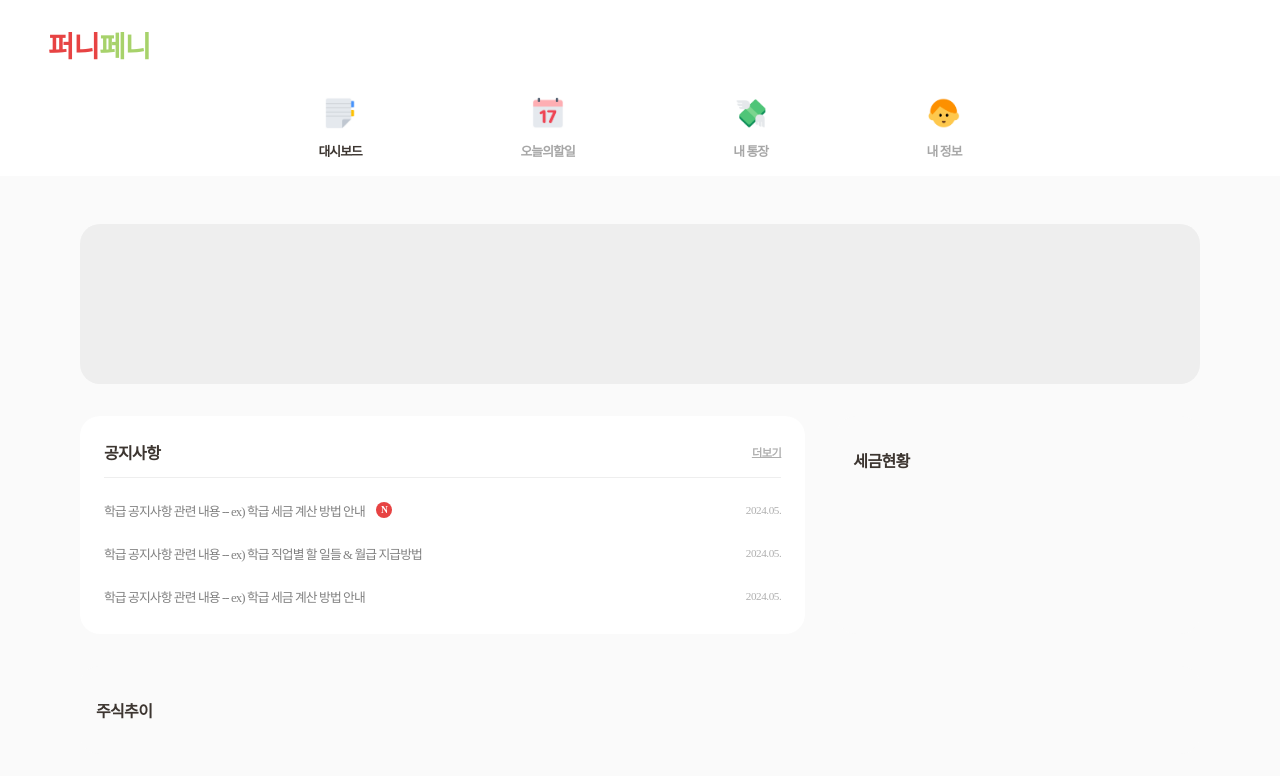
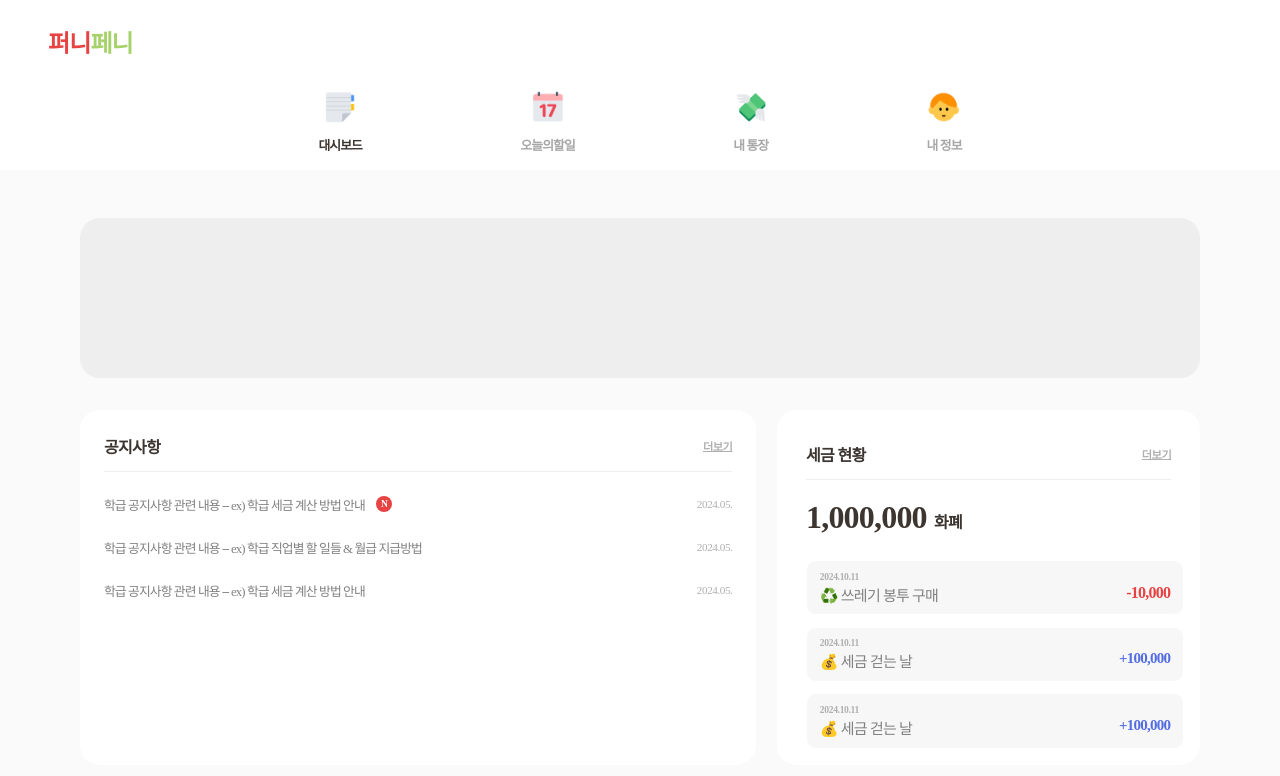
Before and after one commit to davin11992/fp_vercel, a React (Create React App) app: page /dashboard in a window 1280 px wide. Shown: the top 776 px of the page. Built offline with nearby package versions, Linux system fonts and the light colour scheme.

Commit message:
[Feature] finance-box created

```diff
--- a/src/components/dashboard/dashboardComponent.jsx
+++ b/src/components/dashboard/dashboardComponent.jsx
@@ -1,6 +1,7 @@
 import React from "react";
 import "../../styles/dashboard/dashboard.css";
 import "../../styles/dashboard/notice.css";
+import "../../styles/dashboard/finance.css";
 
 const dashboardComponent = () => {
   return (
@@ -38,7 +39,38 @@ const dashboardComponent = () => {
           </ul>
         </div>
         <div className="finance-section">
-          <h3>세금현황</h3>
+          <div class="finance-header">
+            <h3>세금 현황</h3>
+            <a href="#" class="more-link">
+              더보기
+            </a>
+          </div>
+          <div class="balance">
+            1,000,000 <span>화폐</span>
+          </div>
+          <ul class="finance-list">
+            <li>
+              <span class="finance-date">2024.10.11</span>
+              <div>
+                <span class="finance-text">♻️ 쓰레기 봉투 구매</span>
+                <span class="amount-negative">-10,000</span>
+              </div>
+            </li>
+            <li>
+              <span class="finance-date">2024.10.11</span>
+              <div>
+                <span class="finance-text">💰 세금 걷는 날</span>
+                <span class="amount-positive">+100,000</span>
+              </div>
+            </li>
+            <li>
+              <span class="finance-date">2024.10.11</span>
+              <div>
+                <span class="finance-text">💰 세금 걷는 날</span>
+                <span class="amount-positive">+100,000</span>
+              </div>
+            </li>
+          </ul>
         </div>
         <div className="chart-section">
           <h3>주식추이</h3>
--- a/src/styles/dashboard/dashboard.css
+++ b/src/styles/dashboard/dashboard.css
@@ -16,11 +16,11 @@
 
 #dashboard-note {
   display: grid;
-  grid-template-columns: 2fr 1fr; /* 2:1 비율로 두 개의 열 생성 */
+  grid-template-columns: 1.6fr 1fr; /* 2:1 비율로 두 개의 열 생성 */
   grid-template-rows: auto auto; /* 행의 높이는 내용에 맞게 */
-  gap: 2rem; /* 요소 간 간격 */
+  gap: 1.3rem; /* 요소 간 간격 */
 
-  padding-top:2rem;
+  padding-top: 2rem;
   width: 100%;
   height: auto;
 }
@@ -36,17 +36,17 @@
 }
 
 .finance-section {
-  grid-column: span 1; /* 두 번째 열에 위치 */
-  grid-row: span 1; /* 첫 번째 행에 위치 */
-  background: #fafafa;
+  grid-column: span 1;
+  grid-row: span 1;
+  background: white;
   border-radius: 1.25rem;
   padding: 1rem;
 }
 
 .chart-section {
-  grid-column: span 2; /* 전체 열을 차지 */
-  grid-row: span 1; /* 두 번째 행에 위치 */
-  background: #fafafa;
+  grid-column: span 2;
+  grid-row: span 1;
+  background: white;
   border-radius: 1.25rem;
   padding: 1rem;
 }
--- /dev/null
+++ b/src/styles/dashboard/finance.css
@@ -0,0 +1,113 @@
+.finance-header {
+  display: flex;
+  justify-content: space-between;
+  align-items: center;
+  border-bottom: 1px solid #eee;
+  margin: 0.2rem 0.8rem;
+}
+
+.finance-header h3 {
+  margin: 0.8rem 0rem;
+}
+
+.finance-header .more-link {
+  color: var(--text-lightgre, #afafaf);
+  font-family: NanumSquareRound;
+  font-size: 0.7rem;
+  font-style: normal;
+  font-weight: 700;
+  line-height: normal;
+  letter-spacing: -0.03rem;
+  text-decoration-line: underline;
+  text-decoration-style: solid;
+  text-decoration-skip-ink: none;
+  text-decoration-thickness: auto;
+  text-underline-offset: auto;
+  text-underline-position: from-font;
+}
+
+.balance {
+  color: var(--text, #3c3530);
+  font-family: NanumSquareRound;
+  font-size: 2rem;
+  font-style: normal;
+  font-weight: 800;
+  line-height: normal;
+  letter-spacing: -0.05rem;
+
+  padding-top: 1rem;
+  padding-left: 0.8rem;
+}
+
+.balance span {
+  font-size: 1rem;
+}
+
+.finance-list {
+  display: flex;
+  flex-direction: column;
+  align-items: start;
+
+  margin-left: 0.8rem;
+  margin-top: 1.5rem;
+  gap: 0.7rem;
+}
+
+.finance-list li {
+  width: 100%;
+  height: auto;
+  border-radius: 0.625rem;
+  border: 1px solid #fff;
+  background: #f7f7f7;
+
+  padding: 0.3rem 0.8rem 0.6rem 0.8rem;
+}
+
+.finance-list .finance-date {
+  color: var(--text-lightgre, #afafaf);
+  font-family: NanumSquareRound;
+  font-size: 0.6rem;
+  font-style: normal;
+  font-weight: 700;
+  line-height: normal;
+  letter-spacing: -0.02188rem;
+}
+
+.finance-text {
+  color: var(--text-darkgrey, #808080);
+  font-family: NanumSquareRound;
+  font-size: 0.9375rem;
+  font-style: normal;
+  font-weight: 400;
+  line-height: normal;
+  letter-spacing: -0.04688rem;
+}
+
+.finance-list div {
+  display: flex;
+  justify-content: space-between;
+}
+
+.amount-negative {
+  color: #e74343;
+  text-align: center;
+  font-family: NanumSquareRound;
+  font-size: 1rem;
+  font-style: normal;
+  font-weight: 700;
+  line-height: normal;
+  letter-spacing: -0.04688rem;
+}
+
+.amount-positive {
+  color: #536de2;
+  text-align: center;
+  -webkit-text-stroke-width: 1;
+  -webkit-text-stroke-color: #fff;
+  font-family: NanumSquareRound;
+  font-size: 0.9375rem;
+  font-style: normal;
+  font-weight: 700;
+  line-height: normal;
+  letter-spacing: -0.04688rem;
+}
--- a/src/styles/header.css
+++ b/src/styles/header.css
@@ -21,7 +21,7 @@ ul {
 #funnypenny-logo-red {
   color: #e74343;
   font-family: LaundryGothicOTF;
-  font-size: 1.8rem;
+  font-size: 1.5rem;
   font-style: normal;
   font-weight: 700;
   line-height: normal;
```
